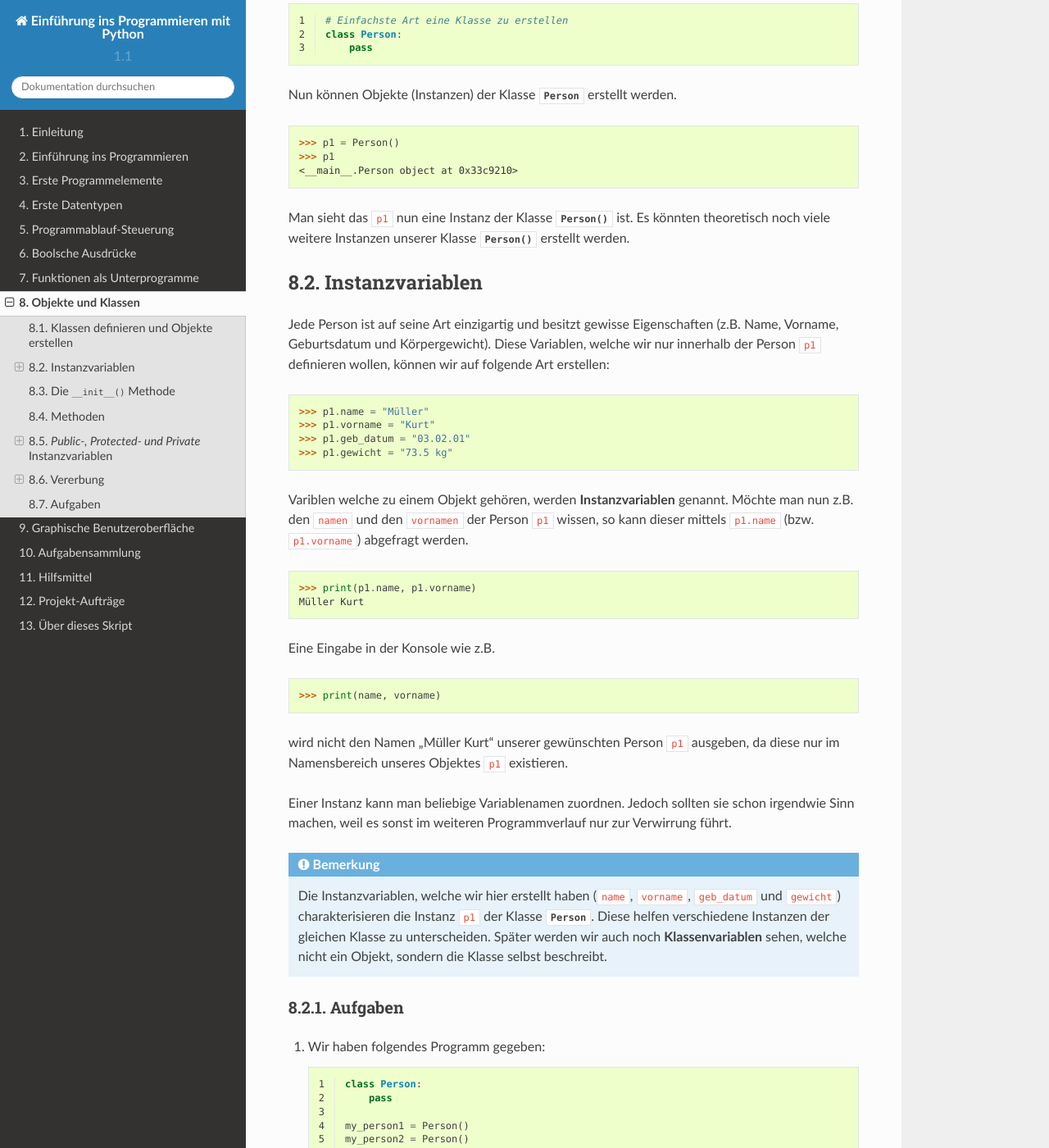
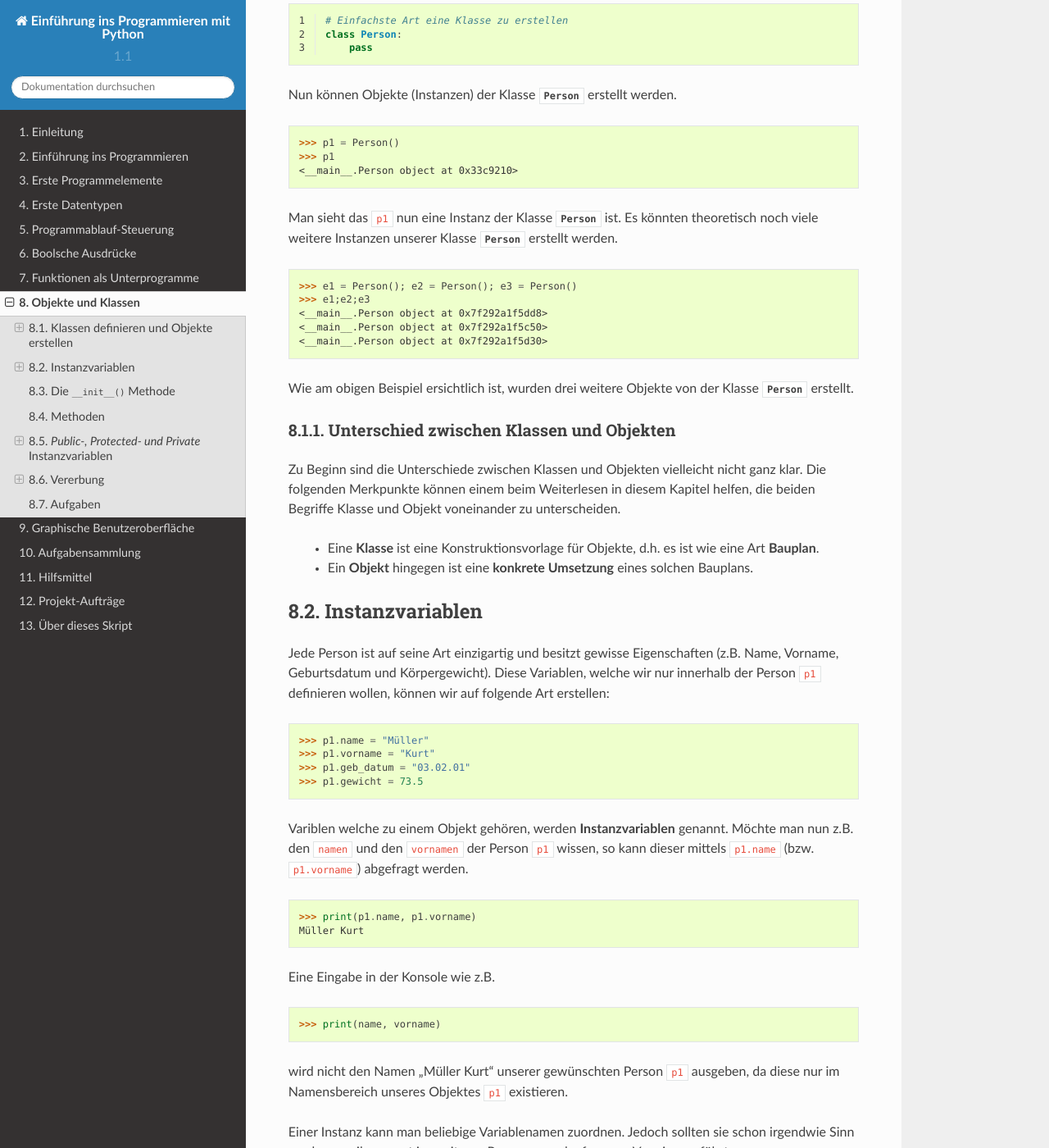
Before and after one commit to hb9hnt/pythonbuch, a Sphinx documentation site: the page built from source/objekte.rst, in a window 1280 px wide and 1400 px high, scrolled down 669 px. Shown: the whole window at 82% size. Built offline with Sphinx 7.4.7 and the Read the Docs theme 2.0.0, drawn with Linux system fonts in a browser that asks for light colours; some of the changed text lies outside the part shown.

Commit message:
Kapitel über OOP etwas angepasst. Im speziellen heisst das: 	- Das Gewicht bei Personen wird nicht mehr als String 	  sondern als Float geführt. 	- Kleine Ergänzungen 	- Einige Umformulierungen und Korrekturen

```diff
--- a/source/code/oop/einf_klasse_init.py
+++ b/source/code/oop/einf_klasse_init.py
@@ -12,22 +12,16 @@
         text = "Hallo.\nIch heisse " \
                + self.vorname + " " \
                + self.name + ", wiege " \
-               + self.gewicht + " und habe am " \
+               + str(self.gewicht) + " kg und habe am " \
                + self.geb_datum + " Geburtstag.\n"\
                + "Nice to meet you."
         print(text)
 
     def abnehmen(self, wie_viel):
-        print("Altes Gewicht:",self.gewicht)
+        print("Altes Gewicht:",self.gewicht,"kg")
 
-        # Das aktuelle Gewicht in einen Float umwandeln
-        # um subtrahieren zu können
-        pos = self.gewicht.find(" ")
-        neues_gew = float(self.gewicht[0:pos]) - wie_viel
+        # Das neue Gewicht in der Instanzvariable
+        # des Objektes speichern
+        self.gewicht = self.gewicht - wie_viel
 
-        # Das neue Gewicht wieder in einen String konvertieren
-        # und in die Instanzvariable speichern
-        self.gewicht = str(neues_gew) + " kg"
-        print("Neues Gewicht:",self.gewicht)
-
-        return ("Neues Gewicht: " + self.gewicht)
+        print("Neues Gewicht:",self.gewicht,"kg")
--- a/source/objekte.rst
+++ b/source/objekte.rst
@@ -37,10 +37,31 @@
 >>> p1
 <__main__.Person object at 0x33c9210>
 
-Man sieht das ``p1`` nun eine Instanz der Klasse :py:func:`Person` ist.
+Man sieht das ``p1`` nun eine Instanz der Klasse :py:class:`Person` ist.
 Es könnten theoretisch noch viele weitere Instanzen unserer Klasse
-:py:func:`Person` erstellt werden.
+:py:class:`Person` erstellt werden.
 
+>>> e1 = Person(); e2 = Person(); e3 = Person()
+>>> e1;e2;e3
+<__main__.Person object at 0x7f292a1f5dd8>
+<__main__.Person object at 0x7f292a1f5c50>
+<__main__.Person object at 0x7f292a1f5d30>
+
+Wie am obigen Beispiel ersichtlich ist,
+wurden drei weitere Objekte von der Klasse :py:class:`Person` erstellt.
+
+Unterschied zwischen Klassen und Objekten
+~~~~~~~~~~~~~~~~~~~~~~~~~~~~~~~~~~~~~~~~~
+Zu Beginn sind die Unterschiede
+zwischen Klassen und Objekten vielleicht nicht ganz klar.
+Die folgenden Merkpunkte können einem beim Weiterlesen
+in diesem Kapitel helfen,
+die beiden Begriffe Klasse und Objekt voneinander zu unterscheiden.
+
+	* Eine **Klasse** ist eine Konstruktionsvorlage für Objekte,
+	  d.h. es ist wie eine Art **Bauplan**.
+	* Ein **Objekt** hingegen ist eine **konkrete Umsetzung**
+	  eines solchen Bauplans.
 
 Instanzvariablen
 ================
@@ -53,7 +74,7 @@
 >>> p1.name = "Müller"
 >>> p1.vorname = "Kurt"
 >>> p1.geb_datum = "03.02.01"
->>> p1.gewicht = "73.5 kg"
+>>> p1.gewicht = 73.5
 
 Variblen welche zu einem Objekt gehören, werden **Instanzvariablen** genannt.
 Möchte man nun z.B. den ``namen`` und den ``vornamen`` der Person ``p1`` wissen,
@@ -164,12 +185,18 @@
 ``name``, ``vorname``, ``geb_datum`` und ``gewicht``) auch sicher existieren.
 Erstellen wir nun eine neue Person:
 
->>> p2 = Person("Smith", "John", "04.04.04", "83 kg")
+>>> p2 = Person("Smith", "John", "04.04.04", 83)
 >>> print(p2.name, p2.vorname, p2.geb_datum, p2.gewicht)
-Smith John 04.04.04 83 kg
+Smith John 04.04.04 83
 
 Die Person ``p2`` wurde instanziert und die geforderten Instanzvariablen
 sind garantiert belegt.
+
+Mit der :py:func:`__init__()` Methode kommen wir der Idee des Bauplans
+aus Kapitel
+`Unterschied zwischen Klassen und Objekten <./objekte.html#unterschied-zwischen-klassen-und-objekten>`_
+zum ersten Mal etwas näher, indem nun in der Klasse vorgeschrieben wird,
+wie ein Objekt der Klasse :py:class:`Person` auszusehen hat.
 
 .. note:: Das erste Argument ``self`` bei :py:func:`__init__()`
           ist eine Referenz auf das Objekt.
@@ -195,7 +222,7 @@
 
 
 >>> print(p2.name, p2.vorname, p2.geb_datum, p2.gewicht)
-Smith John 04.04.04 83 kg
+Smith John 04.04.04 83
 
 
 auf die Instanzvariablen des Objekts zugreifen können. Jetzt möchte man aber
@@ -208,10 +235,14 @@
 	.. literalinclude:: code/oop/einf_klasse_init.py
    	   :linenos:
 	   :lines: 1-18
+	   :emphasize-lines: 11-18
 
 Wir haben also innerhalb der Klasse eine Funktion definiert. Das Argument
-``self`` in der Klammer ist, wie schon bei der Funktion :py:func:`__init__()`,
+``self`` in der Klammer ist, wie schon bei der Funktion :py:func:`__init__`,
 eine Referenz auf das Objekt, auf welche diese Funktion angewendet wird. [#]_
+
+Jedes einzelne Objekt der Klasse :py:class:`Person` hat nun die Möglichkeit
+auf die Funktion :py:func:`vorstellen` zu zugreifen.
 
 Auf diese Weise bekommen wir, ohne viel Tipparbeit, gleich die Informationen
 der jeweiligen Personen, indem sie sich selber vorstellt.
@@ -251,12 +283,12 @@
 Ist die gewünschte Änderung des Objektes wirklich im Sinne meines Programms?
 
 >>> p1.gewicht
-'73.5 kg'
+73.5
 >>> p1.abnehmen(3)
 Altes Gewicht: 73.5 kg
 Neues Gewicht: 70.5 kg
 >>> p1.gewicht
-'70.5 kg'
+70.5
 
 Das obige Beispiel zeigt, dass das Objekt (hier die Person ``p1``),
 nach dem Aufruf der Funktion :py:func:`abnehmen`, verändert wurde.
@@ -283,20 +315,21 @@
 einfach geändert werden können oder sie erst gar nicht gegen Aussen sichtbar
 sein sollten. Nehmen wir als Beispiel folgende Eingabe:
 
->>> p1.gewicht = "-20 kg"
+>>> p1.gewicht = -20
 
 ``p1`` ist eine Instanz der Klasse :py:class:`Person`, wie wir es oben schon
 definiert haben. Hier wurde nun dem Gewicht der Person ``p1`` einen
 negativen Wert zugeordnet, was in der Realität gar nicht vorkommen kann.
 
 Möchte man verhindern, dass die Instanzvariablen einer Klasse von aussen
-ohne weiteres geändert oder gar gelesen werden, gibt es zwei Möglichkeiten,
+ohne weiteres geändert oder gar gelesen werden kann,
+gibt es zwei Möglichkeiten,
 die Python einem zur Verfügung stellt.
 
 	1) Jedes Attribut, welches mit genau einem Unterstrich beginnt,
 	   ist **protected**.
-	   In diesem Fall kann man zwar das Attribut immer noch lesen
- 	   und verändern, aber durch den Unterstrich hat man klar gemacht,
+	   In diesem Fall kann das Attribut zwar immer noch gelesen
+ 	   und verändert werden, aber durch den Unterstrich wird kommuniziert,
 	   dass dies *verboten* oder *nicht erwünscht* ist.
 
 	2) Zwingend wird die Aufforderung erst, wenn der Name eines Attributes
@@ -349,7 +382,8 @@
 
 *Setter-* und *Getter*-Methoden
 ~~~~~~~~~~~~~~~~~~~~~~~~~~~~~~~
-Nun kann man sich fragen, wozu solche **private** Instanzvariablen gut sind.
+Nun kann man sich fragen, wozu solche **private** Instanzvariablen gut sind,
+wenn sie  von Aussen sowieso nicht verändert werden können.
 Sehen wir uns dazu die folgende Klasse an:
 
 	.. literalinclude:: code/oop/setter_getter.py
@@ -358,7 +392,8 @@
 
 Wir wollen nicht, dass ein Benutzer ein Motorrad mit negativem Hubraum
 modelliert. Aus diesem Grund haben wir hier die Instanzvariable ``__hubraum``
-**private** gesetzt. Der Wert kann nun unter Beobachtung mit einer
+**private** gesetzt.
+Der Wert kann nun unter Beobachtung mit einer
 sogenannten :py:func:`setter` Methode geändert werden:
 
 	.. literalinclude:: code/oop/setter_getter.py
@@ -368,9 +403,16 @@
 
 Auf diese Weise haben wir in Zeile 6 die Kontrolle,
 dass ``__hubraum`` keine negativen
-Werte annehmen kann. Um nun noch den Wert denoch abfragen zu können,
-erstellen wir zusätzlich noch eine :py:func:`getter` Methode. Dies kann dann
-so aussehen:
+Werte annehmen kann.
+Dies bedeutet,
+dass die Veränderung der Instanzvariable ``__hubraum`` in eine Klassenmethode
+ausgelagert wurde,
+in welcher die Manipulation am Objekt und somit der Instanzvariable
+kontrolliert und überwacht werden kann.
+
+Um nun auch noch den Wert abfragen zu können,
+erstellen wir zusätzlich noch eine :py:func:`getter` Methode.
+Dies kann dann so aussehen:
 
 	.. literalinclude:: code/oop/setter_getter.py
    	   :linenos:
```
Also changed, not shown: other parts of source/objekte.rst (+1 -0 lines).
